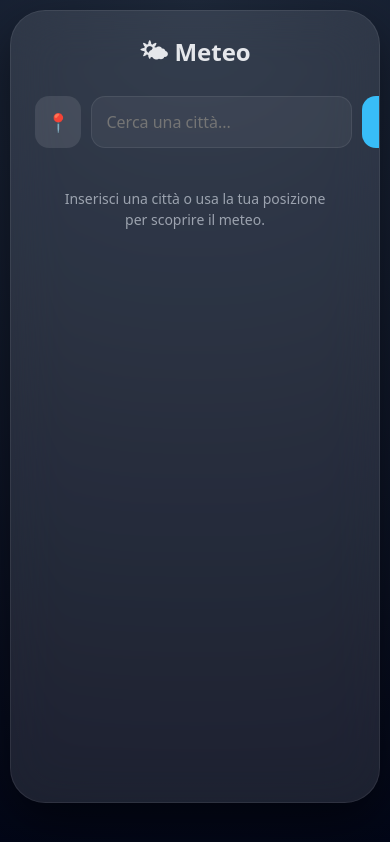
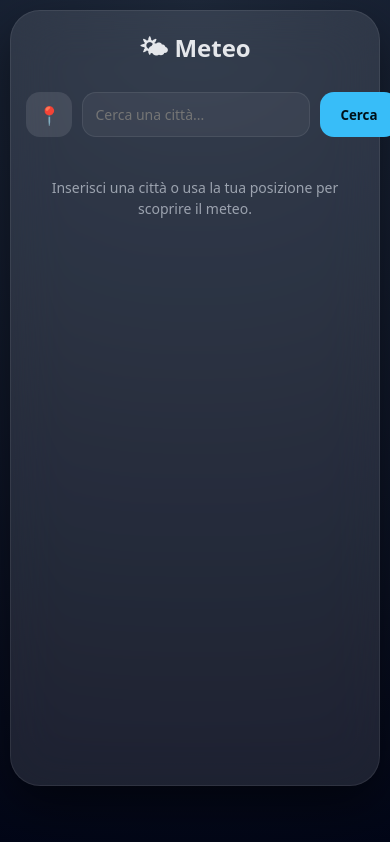
Before and after one commit to alessandros0tgiu/app-meteo, a React (Vite) app: page / in a window 390 px wide. Built offline with nearby package versions, Linux system fonts and the light colour scheme.

Commit message:
modifiche

```diff
--- a/src/App.css
+++ b/src/App.css
@@ -519,21 +519,53 @@ body {
 }
 
 /* --- MOBILE "APP-LIKE" --- */
+/* --- MOBILE "APP-LIKE" RESPONSIVE --- */
 @media (max-width: 480px) {
   .app {
     padding: 10px;
     align-items: flex-start;
+    /* Evita tagli su schermi bassi */
+    overflow-y: auto;
   }
 
   .card {
-    height: 94vh;
-    border-radius: 35px;
+    min-height: 92vh;
+    /* Quasi intero schermo */
+    border-radius: 30px;
     display: flex;
     flex-direction: column;
-    overflow-y: auto;
+    padding: 20px 15px;
+    margin-bottom: 20px;
   }
 
   .temp {
-    font-size: 80px;
+    font-size: 70px;
+    /* Ridimensionata per non uscire dai bordi */
+  }
+
+  .search input {
+    font-size: 14px;
+    /* Evita lo zoom automatico su iOS */
+    padding: 12px;
+  }
+
+  .grid {
+    grid-template-columns: repeat(2, 1fr);
+    gap: 8px;
+  }
+
+  .box {
+    padding: 10px;
+    font-size: 12px;
+  }
+
+  .forecast-card {
+    min-width: 85px;
+  }
+
+  /* Assicura che il grafico sia visibile */
+  .chart-container {
+    padding: 10px;
+    margin: 15px 0;
   }
 }
--- a/src/App.tsx
+++ b/src/App.tsx
@@ -170,7 +170,6 @@ export default function App() {
             <p className="temp">{Math.round(weather.temp)}°C</p>
             <p className="condition-text">{weather.condition}</p>
 
-            {/* 📊 GRAFICO TEMPERATURE ORARIE */}
             <div className="chart-container">
               <ResponsiveContainer width="100%" height={100}>
                 <AreaChart data={hourly.filter((_, i) => i % 2 === 0)}>
@@ -211,7 +210,7 @@ export default function App() {
 
             <div className="forecast">
               <h3>📅 7 Giorni</h3>
-              <div className="forecast-grid">
+              <div className="forecast-grid scrollable-x">
                 {forecast.map((d, i) => (
                   <div key={i} className="forecast-card">
                     <p>{new Date(d.date).toLocaleDateString("it-IT", { weekday: "short" })}</p>
```
